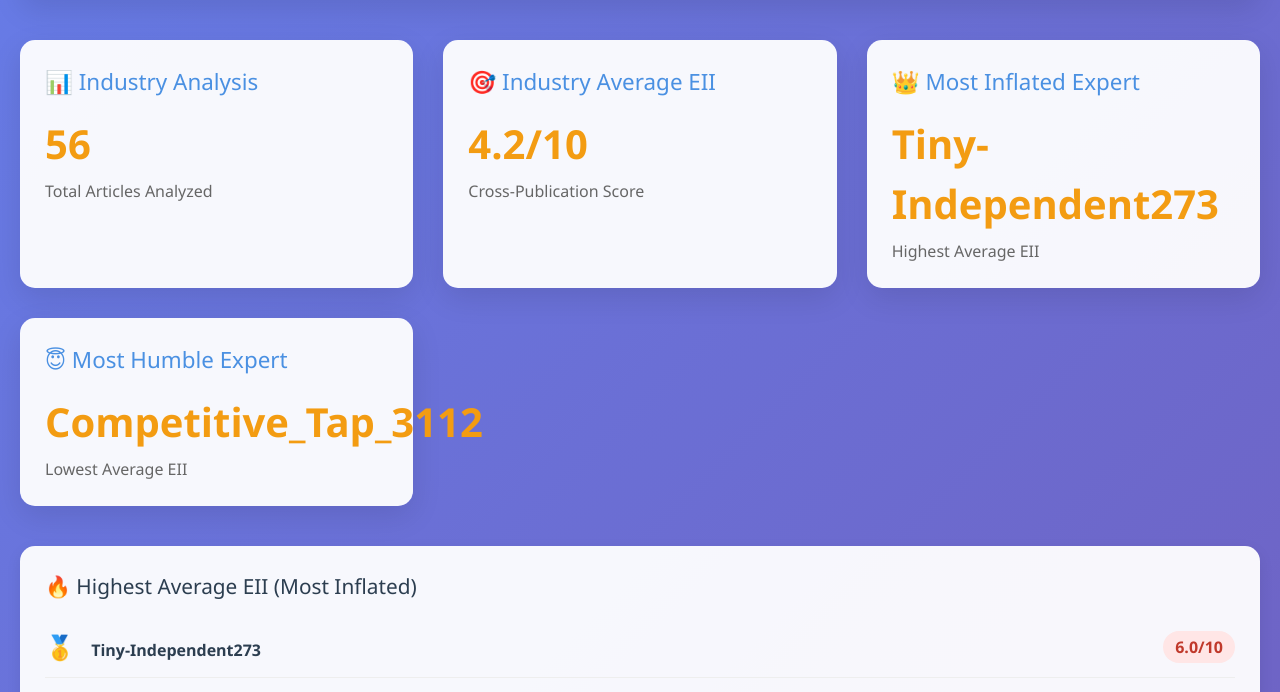
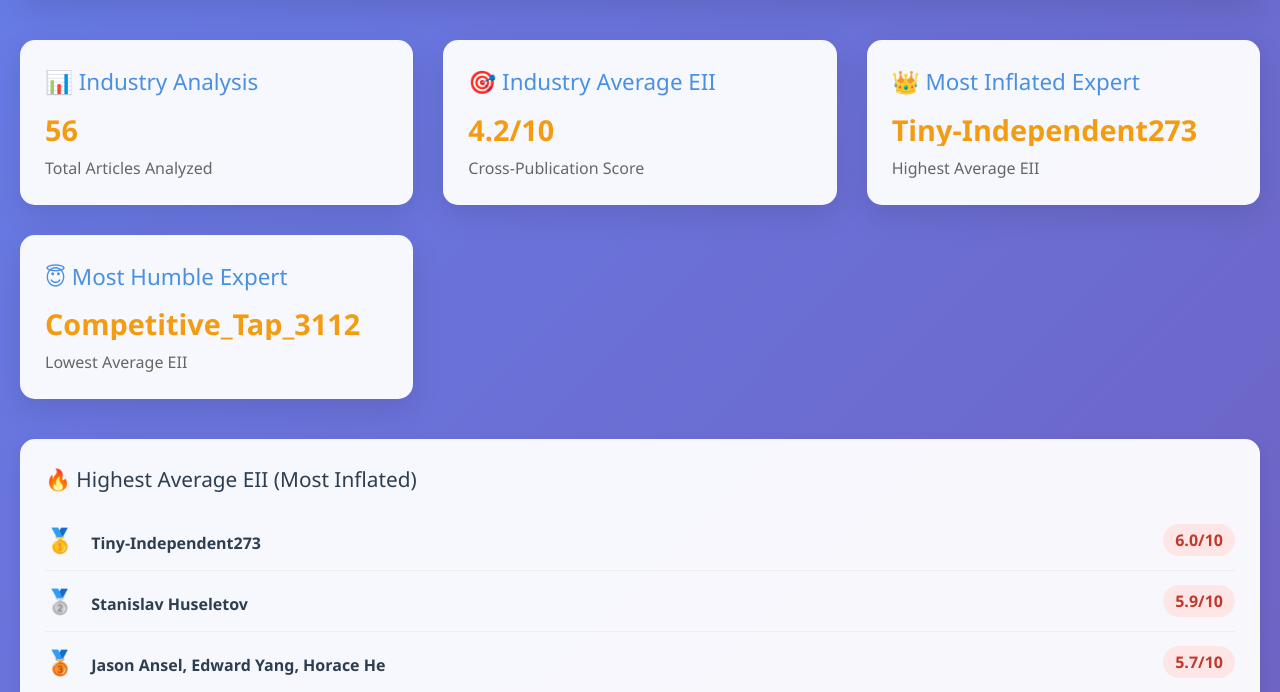
Before and after one commit to dp-pcs/expertise-inflation-index, a Flask app: page /team-championship in a window 1280 px wide. Shown: the part 269-961 px from the top of the page. Run offline with Flask 3, Linux system fonts and the light colour scheme; some libraries are stand-ins or nearby versions.

Commit message:
Fix font overflow in Most Inflated/Humble Expert stat cards
🎨 CSS Improvements:
- Reduced .card .stat-number font-size from 2.5em to 1.8em
- Added text-overflow: ellipsis and overflow: hidden for long usernames
- Added word-break and overflow-wrap for better text handling
- Made duplicate .stat-number rule more specific (.stat-item .stat-number)

📱 User Experience:
- Long Reddit usernames like 'Tiny-Independent273' now fit properly in cards
- No more text overflow outside card boundaries
- Maintains readability while preventing layout issues

✅ Verified: Both usernames are real Reddit users from r/artificial, not anonymized

```diff
--- a/static/style.css
+++ b/static/style.css
@@ -163,6 +163,18 @@ body {
     font-weight: bold;
     color: var(--secondary-color);
     margin-bottom: 10px;
+    word-break: break-word;
+    overflow-wrap: break-word;
+    line-height: 1.1;
+}
+
+/* Smaller font for long usernames/text in stat cards */
+.card .stat-number {
+    font-size: 1.8em;
+    max-width: 100%;
+    text-overflow: ellipsis;
+    white-space: nowrap;
+    overflow: hidden;
 }
 
 .rankings {
@@ -1469,7 +1481,7 @@ body {
     backdrop-filter: blur(10px);
 }
 
-.stat-number {
+.stat-item .stat-number {
     display: block;
     font-size: 2.5em;
     font-weight: 700;
```
